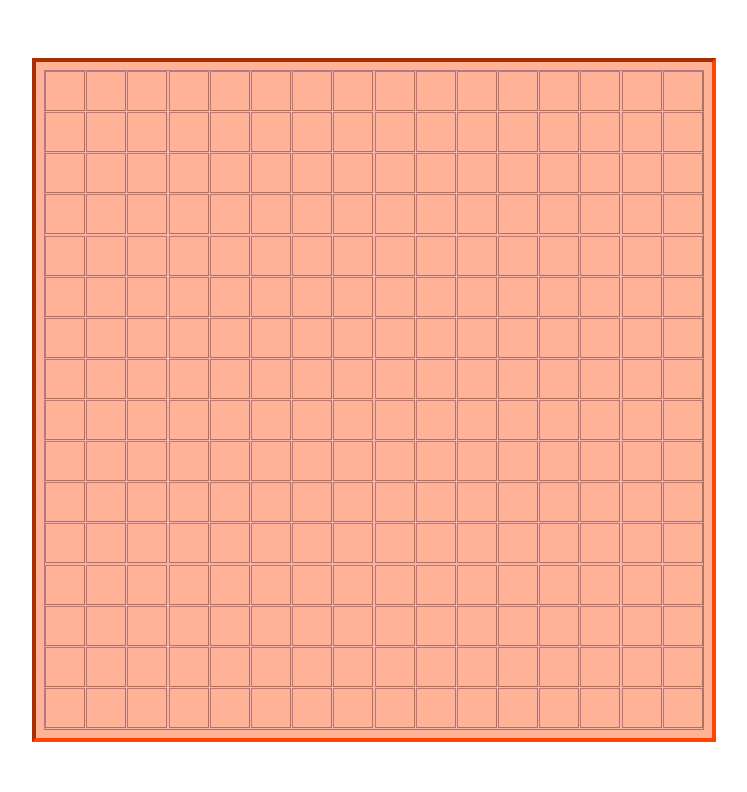
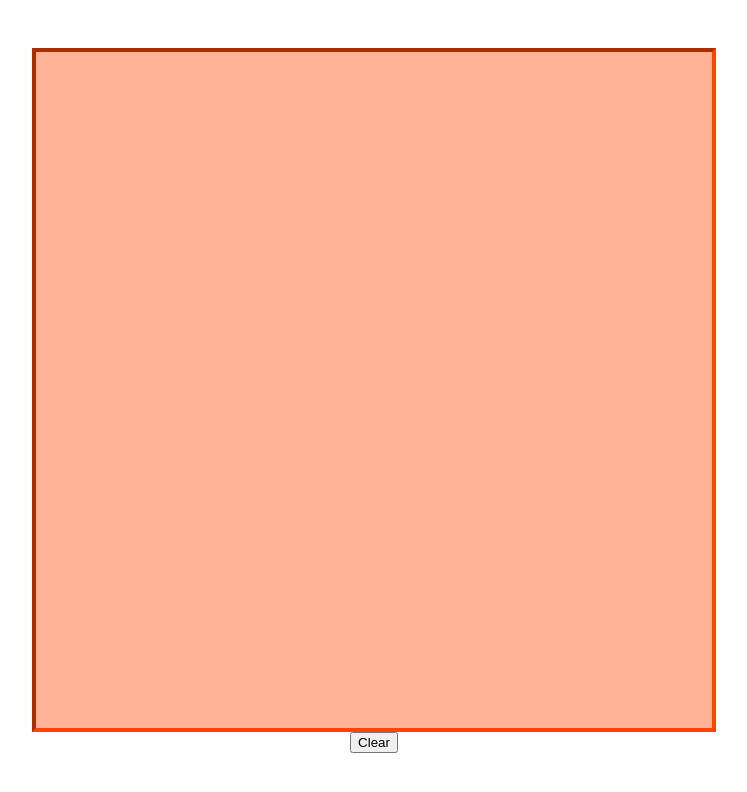
Before and after one commit to GrandeMan/Etch-A-Sketch, a plain HTML site: page index.html in a window 1280 px wide. Shown: the whole page, without its empty margins (266-1013 px from the left). Drawn offline with Linux system fonts and the light colour scheme.

Commit message:
Add mouseover function and clear button

```diff
--- a/index.html
+++ b/index.html
@@ -11,6 +11,8 @@
     <div class="container">
         <div class="inner-container">
         </div>
+    </div>
+    <div class="buttons">
 
     </div>
 </body>
--- a/script.js
+++ b/script.js
@@ -5,4 +5,22 @@ for (let i = 0; i < grid; i++) {    //Create loop for drawing squares
     const square = document.createElement('div');
     square.className = 'grid-square';
     container.appendChild(square);
+
+    square.addEventListener('mouseover', () => {
+        square.style.backgroundColor = 'black';
+    });
+
 };
+
+const buttons = document.querySelector('.buttons');
+    const clear = document.createElement('button');
+    clear.className = 'clear-button';
+    clear.textContent = 'Clear';
+    clear.addEventListener('click', () => {
+        const squares = document.querySelectorAll('.grid-square');
+        squares.forEach(square => {
+        square.style.backgroundColor = '';
+        });
+    });
+
+    buttons.appendChild(clear);
--- a/styles.css
+++ b/styles.css
@@ -4,6 +4,7 @@
 
   body {
     display: flex;
+    flex-direction: column;
     justify-content: center;
     align-items: center;
     height: 100vh;
@@ -26,11 +27,11 @@
     justify-content: space-between;
     width: 660px;
     height: 660px;
-    border: 1px outset rgba(10, 2, 32, 0.336);
+
   }
 
   .grid-square {
     height: 40px;
     width: 40px;
-    border: 1px outset rgba(10, 2, 32, 0.336);
+    /* border: 1px outset rgba(10, 2, 32, 0.336); */
   }
```
